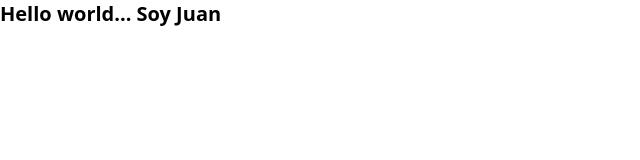
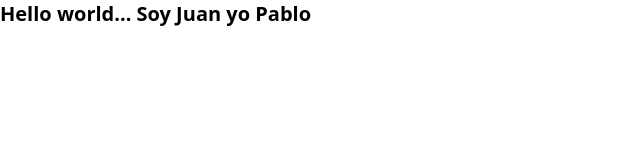
Before and after one commit to Koalaxy-PF/PF_VIDEOGAMES, a React (Vite) app in the folder FRONT_VIDEOGAMES/: page / in a window 1280 px wide. Shown: the top 160 px of the page, without its empty margins (0-640 px from the left). Built offline with nearby package versions, Linux system fonts and the light colour scheme.

Commit message:
add soy pablo

```diff
--- a/FRONT_VIDEOGAMES/src/App.jsx
+++ b/FRONT_VIDEOGAMES/src/App.jsx
@@ -7,6 +7,7 @@ function App() {
       <h1 class="text-xl font-bold">
         Hello world...
         Soy Juan
+        yo Pablo
       </h1>
     </div>
   )
```
